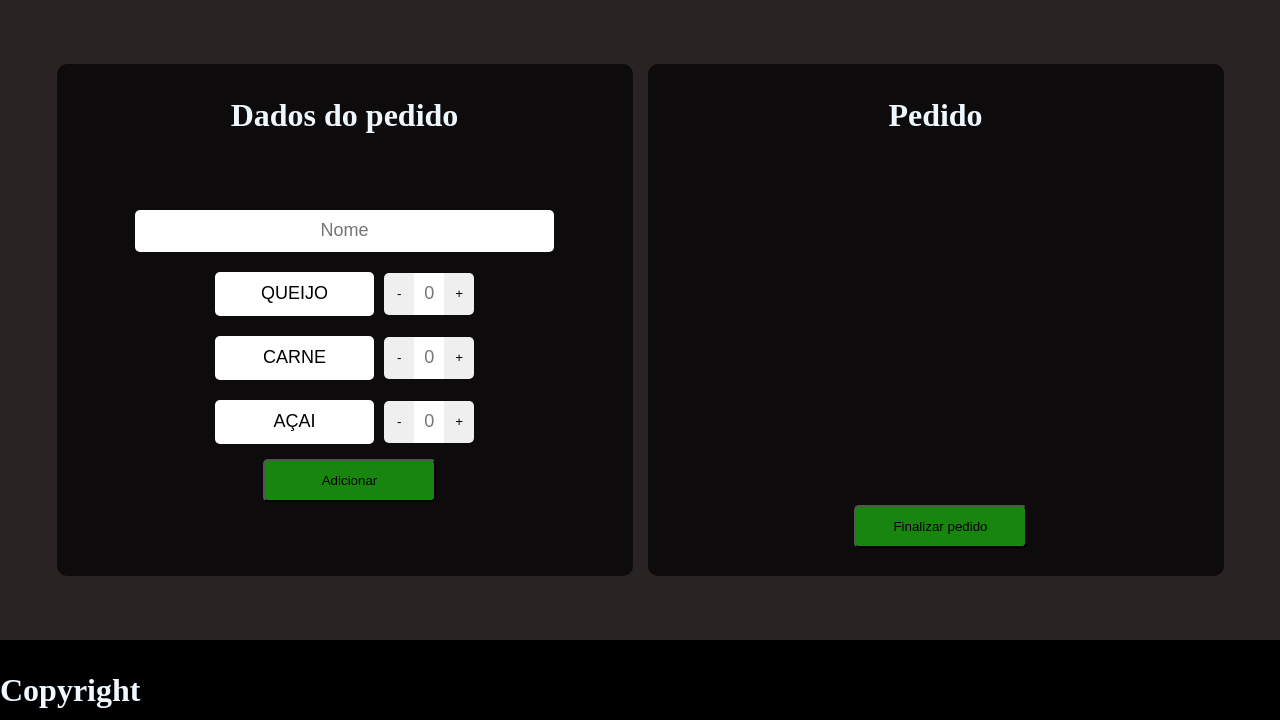
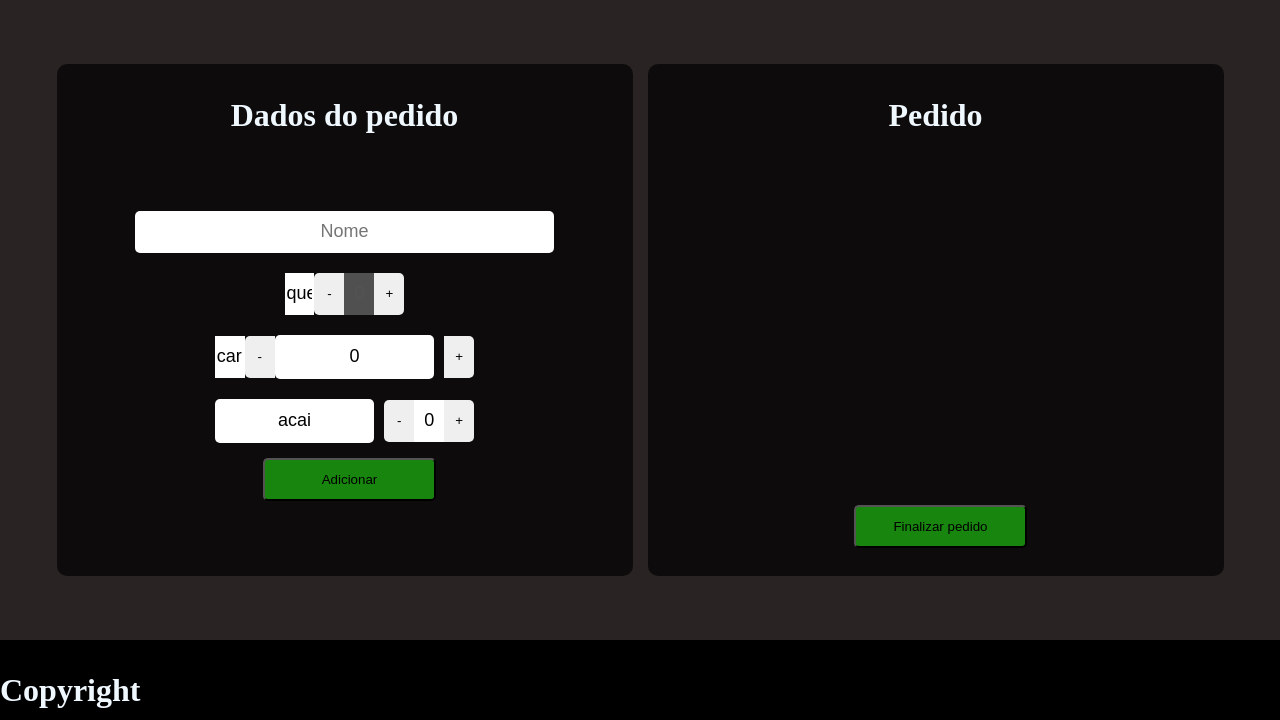
Before and after one commit to EduardoASilva/pedidosja, a Django app: page / in a window 1280 px wide. Shown: the part 80-800 px from the top of the page. Run offline with Django 3.2, Linux system fonts and the light colour scheme; the visitor is signed in with stand-in values (Sample User, id 1); some libraries are stand-ins or nearby versions.

Commit message:
inicio funcao somar e diminuir

```diff
--- a/pedidos/static/js/script.js
+++ b/pedidos/static/js/script.js
@@ -51,3 +51,12 @@ function process_geral(quantcarne){
         document.querySelector("input.quanticarne").value = classValue;
     }
 }
+
+function somar(opcao){
+
+}
+
+function subtrair(opcao) {
+    let valueInput = document.getElementById(`{opcao}`)
+
+}
--- a/templates/admpage.html
+++ b/templates/admpage.html
@@ -8,47 +8,33 @@
         </div>
 
         <div class="informacoes">
-
             <div class="nome">
-
                 <input id="nome" type="text" placeholder="Nome">
-
             </div>
 
             <div class="sabor">
-
-                 <input id="produto" value="QUEIJO" placeholder="QUEIJO"/>
-
-                <button onclick="" class="subtrair">-</button>
-                <input id="quantidade" type="number" placeholder="0">
-                <button onclick="" class="adicionar">+</button>
-
+                <input name="queijo" value="queijo" placeholder="QUEIJO"/>
+                <button onclick="subtrair('queijo')" class="subtrair">-</button>
+                <input id="queijo" name="queijo" type="text" placeholder="0" value="0" disabled>
+                <button onclick="somar('queijo')" class="adicionar">+</button>
             </div>
 
-             <div class="sabor">
-
-                 <input id="carne" value="CARNE" placeholder="CARNE"/>
-
-                <button onclick="" class="subtrair">-</button>
-                <input id="quantidadecarne" type="number" placeholder="0">
-                <button onclick="" class="adicionar">+</button>
-
+            <div class="sabor">
+                <input id="subCarne" value="carne" placeholder="CARNE"/>
+                <button onclick="subtrair('carne')" class="subtrair">-</button>
+                <input id="carne" type="number" placeholder="0" value="0">
+                <button id="somCarne" onclick="somar('carne')" class="adicionar">+</button>
             </div>
 
-             <div class="sabor">
-
-                 <input id="acai" value="AÇAI" placeholder="AÇAI"/>
-
-                <button onclick="" class="subtrair">-</button>
-                <input id="quantidadeacai" type="number" placeholder="0">
-                <button onclick="" class="adicionar">+</button>
-
+            <div class="sabor">
+                <input id="acai" value="acai" placeholder="AÇAI"/>
+                <button onclick="subtrair('acai')" class="subtrair">-</button>
+                <input id="quantidadeacai" type="number" placeholder="0" value="0">
+                <button onclick="somar('acai')" class="adicionar">+</button>
             </div>
 
             <button onclick="finalizar()" class="btn">Adicionar</button>
-
         </div>
-
     </div>
 
     <div class="container-pedido">
@@ -79,7 +65,6 @@
         <div class="botao">
             <button onclick="" class="btn">Finalizar pedido</button>
         </div>
-
     </div>
 
 {% endblock content %}
```
